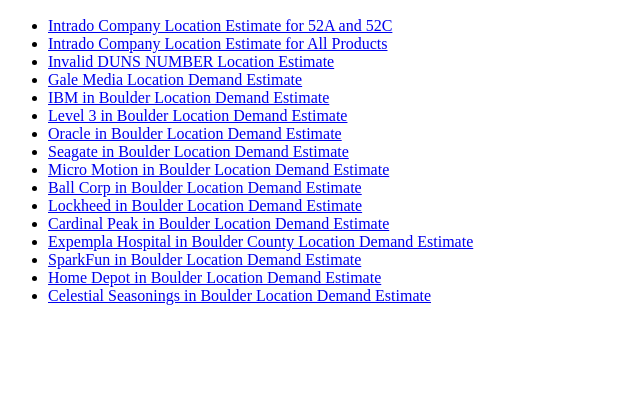
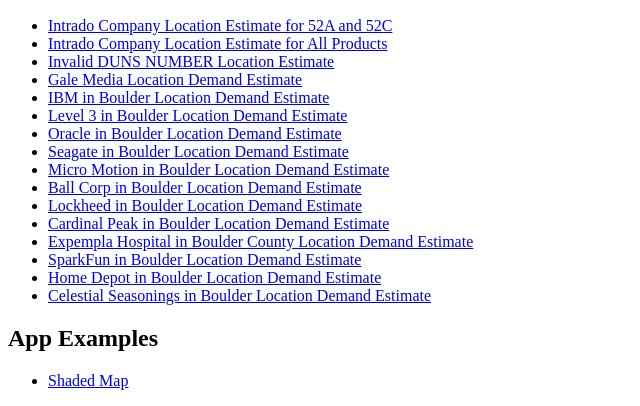
Before and after one commit to imidata/imi-rest-api, a Flask app: page / in a window 1280 px wide. Shown: the part 500-906 px from the top of the page, without its empty margins (0-640 px from the left). Before the commit the page ends 805 px from the top, so only its background shows below. Run offline with Flask 2, Linux system fonts and the light colour scheme; some libraries are stand-ins or nearby versions.

Commit message:
add shaded map of counties

```diff
--- a/templates/index.html
+++ b/templates/index.html
@@ -42,3 +42,8 @@
 	<li><a href="{{ url_for('location',duns='799852509' ) }}"> Home Depot in Boulder Location Demand Estimate</a></li>
 	<li><a href="{{ url_for('location',duns='139496681' ) }}"> Celestial Seasonings in Boulder Location Demand Estimate</a></li>
 </ul>
+
+<h2>App Examples</h2>
+<ul>
+	<li><a href="http://jonimidata.github.io/imi-county-map/">Shaded Map</a></li>
+</ul>
```
